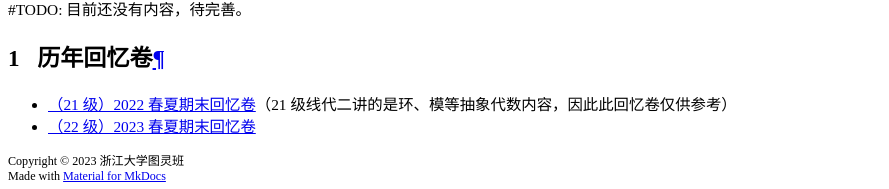
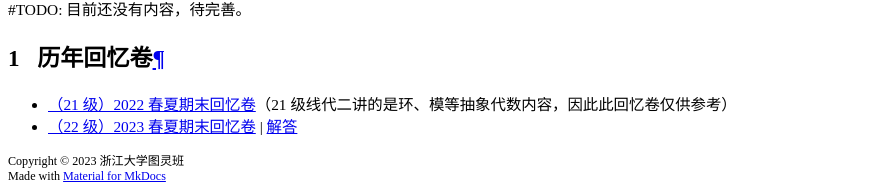
Before and after one commit to ZJU-Turing/TuringCourses, an MkDocs documentation site: the page built from docs/math_phys/linear_algebra2/index.md, in a window 1280 px wide and 900 px high, scrolled down 16695 px. Shown: the part 708-897 px from the top of the window, without its empty margins (0-889 px from the left). Built offline with MkDocs 1.6.1 and Material for MkDocs 9.7.7, drawn with Linux system fonts in a browser that asks for light colours; comment, search, counter and statistics services are not loaded.

Commit message:
docs: 添加线性代数 II（H）历年卷答案 (#64)

```diff
--- a/docs/math_phys/linear_algebra2/index.md
+++ b/docs/math_phys/linear_algebra2/index.md
@@ -4,4 +4,4 @@
 
 ## 历年回忆卷
 - [（21 级）2022 春夏期末回忆卷](线性代数 Ⅱ（H）2022春夏回忆卷.pdf)（21 级线代二讲的是环、模等抽象代数内容，因此此回忆卷仅供参考）
-- [（22 级）2023 春夏期末回忆卷](线性代数 Ⅱ（H）2023春夏回忆卷.pdf)
+- [（22 级）2023 春夏期末回忆卷](线性代数 Ⅱ（H）2023春夏回忆卷.pdf) | [解答](线性代数 Ⅱ（H）2023春夏回忆卷答案.pdf)
```
Also changed, not shown: 2 other files.
